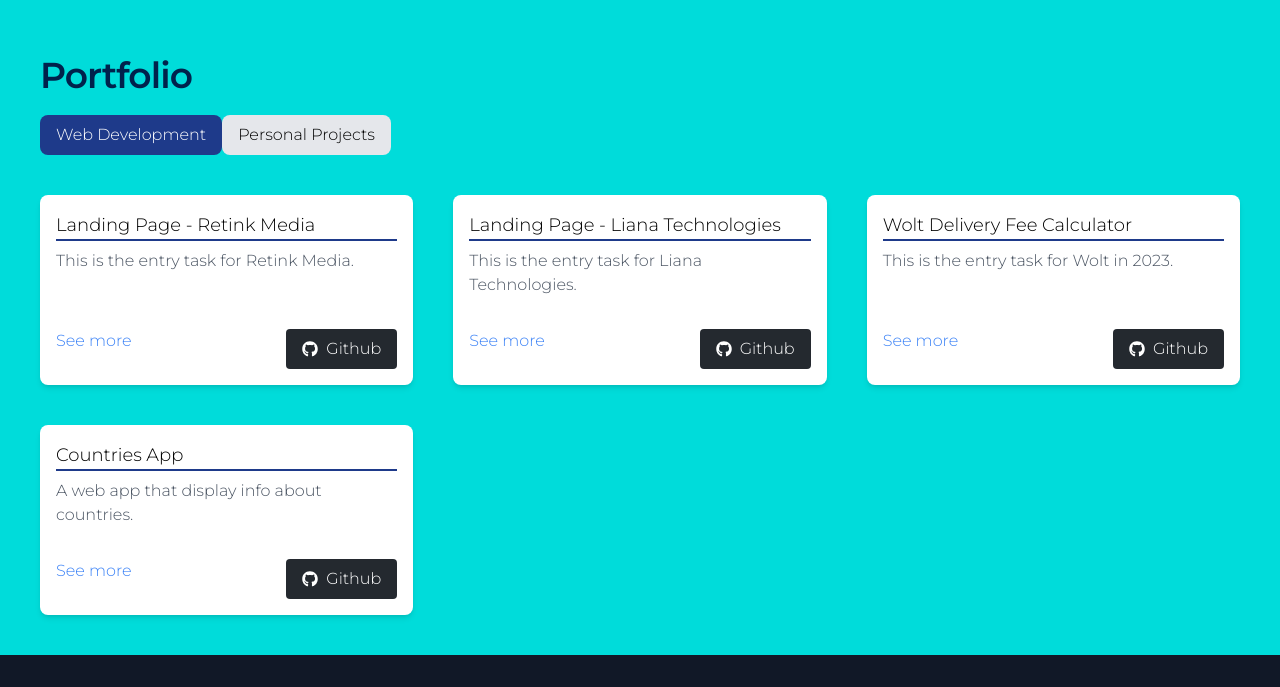
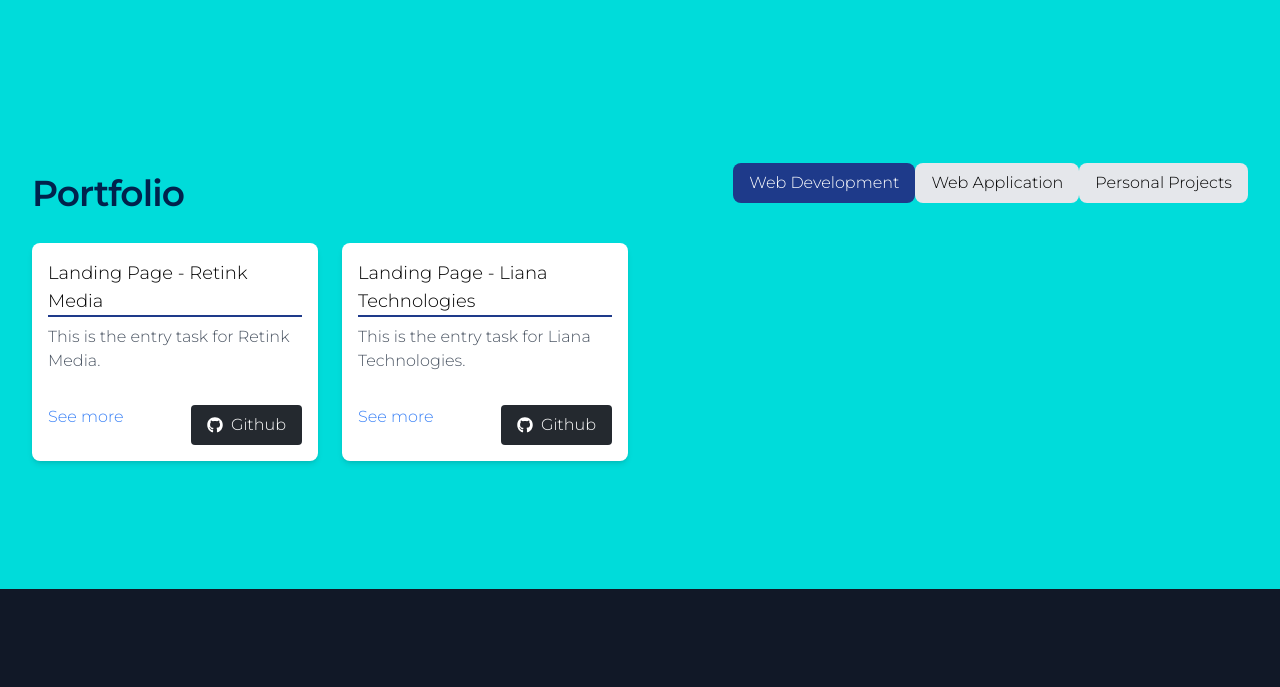
Before and after one commit to chungvuiloong/simple_portfolio, a React (Create React App) app: page / in a window 1280 px wide. Shown: the part 1233-1920 px from the top of the page. Built offline with nearby package versions, Linux system fonts and the light colour scheme.

Commit message:
Updated web application to some projects

```diff
--- a/src/component/Portfolio.tsx
+++ b/src/component/Portfolio.tsx
@@ -19,13 +19,14 @@ const projects = [
     githubUrl: 'https://github.com/jeresulovuo/landingpage_liana_tech',
     category: 'web',
   },
+  // Web application
   {
     title: 'Wolt Delivery Fee Calculator',
     description: 'This is the entry task for Wolt in 2023.',
     imageUrl: 'project1.jpg',
     demoUrl: 'https://mrjays-wolt-delivery-calculator.vercel.app/',
     githubUrl: 'https://github.com/jeresulovuo/Wolt_Delivery_Calculator',
-    category: 'web',
+    category: 'web app',
   },
   {
     title: 'Countries App',
@@ -33,7 +34,7 @@ const projects = [
     imageUrl: 'project1.jpg',
     demoUrl: 'https://countries-basic.vercel.app/',
     githubUrl: 'https://github.com/jirimicvl/countriesBasic/',
-    category: 'web',
+    category: 'web app',
   },
 
 // Personal Projects
@@ -90,6 +91,7 @@ interface PortfolioTabProps {
 
     const categories = [
       { id: 'web', label: 'Web Development' },
+      { id: 'web app', label: 'Web Application' },
     //   { id: 'mobile', label: 'Mobile Development' },
     //   { id: 'data', label: 'Data Science and Analysis' },
     //   { id: 'software', label: 'Software Development' },
@@ -108,26 +110,27 @@ interface PortfolioTabProps {
     };
 
     return (
-        <div className="p-10" style={{ backgroundColor: '#00dcda' }}>
-            <div>
-                <div
-                  className='text-4xl font-bold tracking-tight sm:text-4xl'
+      <section className="px-6 py-24 sm:py-32 lg:px-8" style={{ backgroundColor: '#00dcda' }} >
+        <div className="mx-auto max-w-7xl lg:flex lg:items-center lg:justify-between">
+          <h2 className="text-4xl font-bold tracking-tight sm:text-4xl"
                 style={{ color: 'var(--ext-dark-blue-01)' }}
           >
             Portfolio
-                </div>
+          </h2>
           <PortfolioTab
                     categories={categories}
                     onChangeCategory={handleCategoryChange}
                     activeCategory={activeCategory}
           />
         </div>
-            <div className="grid grid-cols-1 sm:grid-cols-2 lg:grid-cols-3 gap-10 ">
+        <div className="mx-auto max-w-7xl lg:flex lg:items-center lg:justify-between">
+          <ul className="grid grid-cols-1 gap-6 sm:grid-cols-2 md:grid-cols-3 lg:grid-cols-4">
             {filteredProjects.map((project, index) => (
               <ProjectCard key={index} project={project} />
             ))}
+          </ul>
         </div>
-        </div>
+      </section>
     );
   };
 
```
Lines whose indentation alone changed are shown as unchanged.
